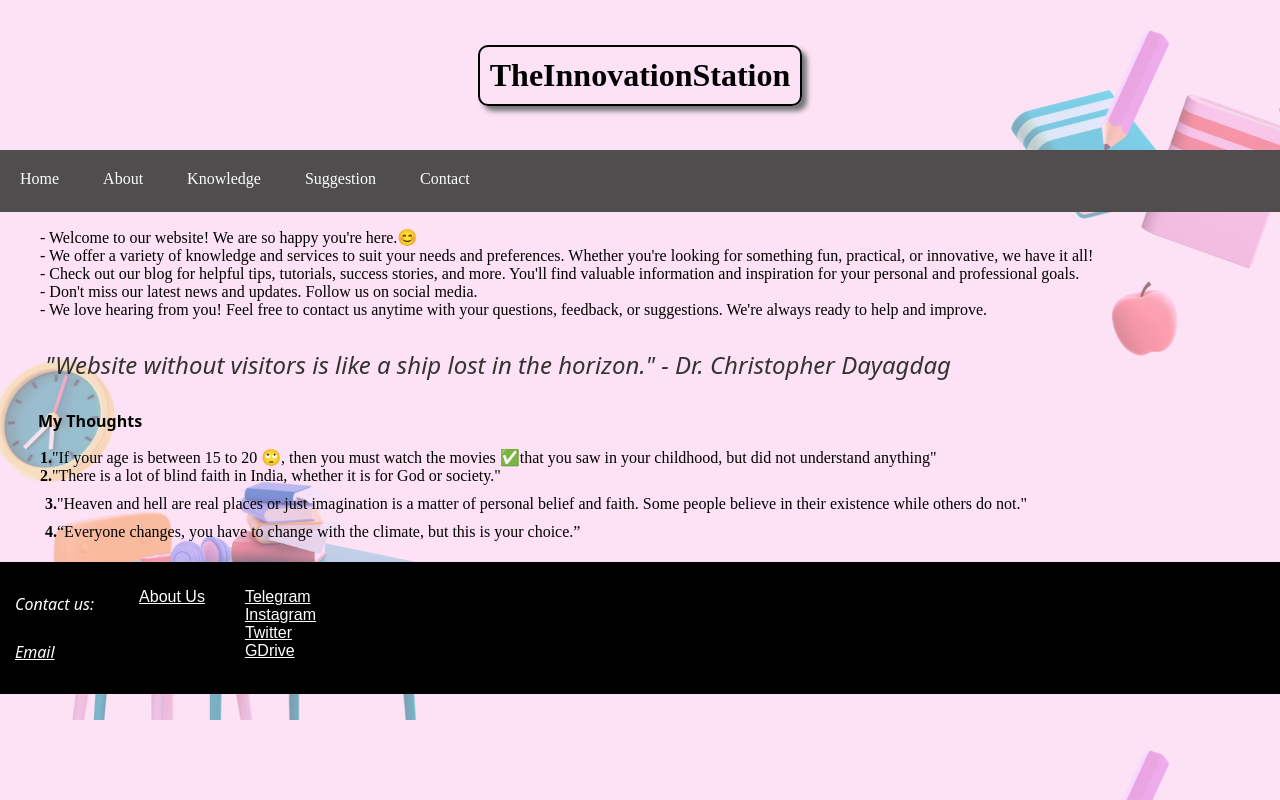
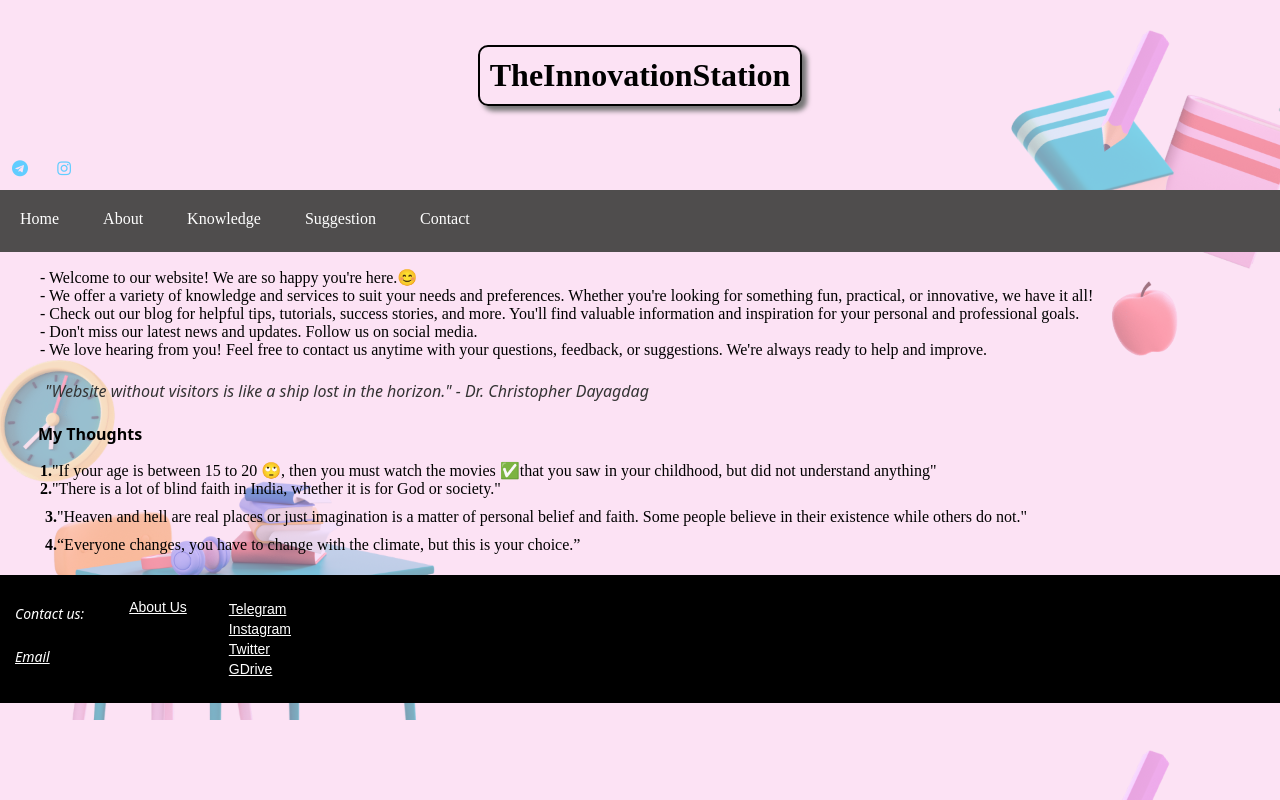
Before and after one commit to faiz-anwar34/G2creation, a plain HTML site: page index.html in a window 1280 px wide. Drawn offline with Linux system fonts and the light colour scheme.

Commit message:
major update

```diff
--- a/index.html
+++ b/index.html
@@ -17,12 +17,17 @@
     <link rel="stylesheet" href="style/style.css">
     <link rel="script" href="js/animation.js">
     <script src="js/animation.js"></script>
+    <link rel="stylesheet" href="https://cdnjs.cloudflare.com/ajax/libs/font-awesome/4.7.0/css/font-awesome.min.css">
+
 
 
     </head>
 <header>
     <b><h1>TheInnovationStation</h1></b>
 </header>
+<a href="https://t.me/FAIZ_ANWAR34" target="_blank"><i class="fa fa-telegram"></i></a>
+<a href="https://www.instagram.com/phele_tuu_dea/" target="_blank"><i class="fa fa-instagram"></i></a>
+
 <nav>
   <ul>
     <li><a href="#">Home</a></li>
@@ -62,7 +67,7 @@
 
 
  </body>
- <footer style="font-size: 16px;">
+ <footer style="font-size: 14px;">
   <address>
     <p>Contact us:</p>
     <p><a href="mailto:faizanwar23122006@gmail.com">Email</a></p>
@@ -71,10 +76,10 @@
     <li><a href="extra pages/aboutme.html" target="_blank">About Us</a></li>
   </ul>
   <ul>
-    <li><a href="https://t.me/FAIZ_ANWAR34" target="_blank">Telegram</a></li>
-    <li><a href="https://www.instagram.com/faiz_anwar34/" target="_blank">Instagram</a></li>
-    <li><a href="https://twitter.com/Faizanw70519907" target="_blank">Twitter</a></li>
-    <li><a href="https://drive.google.com/drive/folders/1IQo1qDpV9yDVN4xPAJVN3jgMbj8fKVcO?usp=drive_link" target="_blank">GDrive</a></li>
+    <li style="padding: 2px;"><a href="https://t.me/FAIZ_ANWAR34" target="_blank">Telegram</a></li>
+    <li style="padding: 2px;"><a href="https://www.instagram.com/faiz_anwar34/" target="_blank">Instagram</a></li>
+    <li style="padding: 2px;"><a href="https://twitter.com/Faizanw70519907" target="_blank">Twitter</a></li>
+    <li style="padding: 2px;"><a href="https://drive.google.com/drive/folders/1IQo1qDpV9yDVN4xPAJVN3jgMbj8fKVcO?usp=drive_link" target="_blank">GDrive</a></li>
 
   </ul>
 </footer>
--- a/js/animation.js
+++ b/js/animation.js
@@ -50,4 +50,4 @@ function fadeOut() {
 // Call the fade in function after 0.5 second
 setTimeout(fadeIn, 500);
 // Call the fade out function after 3 seconds
-setTimeout(fadeOut, 3000);
+setTimeout(fadeOut, 2000);
--- a/style/style.css
+++ b/style/style.css
@@ -60,6 +60,21 @@ nav a {
   position: relative;
   display: inline-block;
 }
+.fa {
+  width: 20px;
+  height: 20px;
+  line-height: 20px;
+  text-align: center;
+  color: rgb(97, 205, 255);
+  background-color: transparent;
+  margin: 10px;
+
+}
+.fa:hover {
+  opacity: 5;
+}
+
+
 .dropdown-content a {
 padding: 10px;
 }
@@ -101,7 +116,7 @@ nav li {
   text-align: center;
   overflow: hidden;
 }    blockquote {
-   font-size: 1.5em;
+   font-size: 16px;
    color: #333;
    font-style: italic;
  }  footer {
```
Also changed, not shown: extra pages/aboutme.html (+12 -9 lines).
